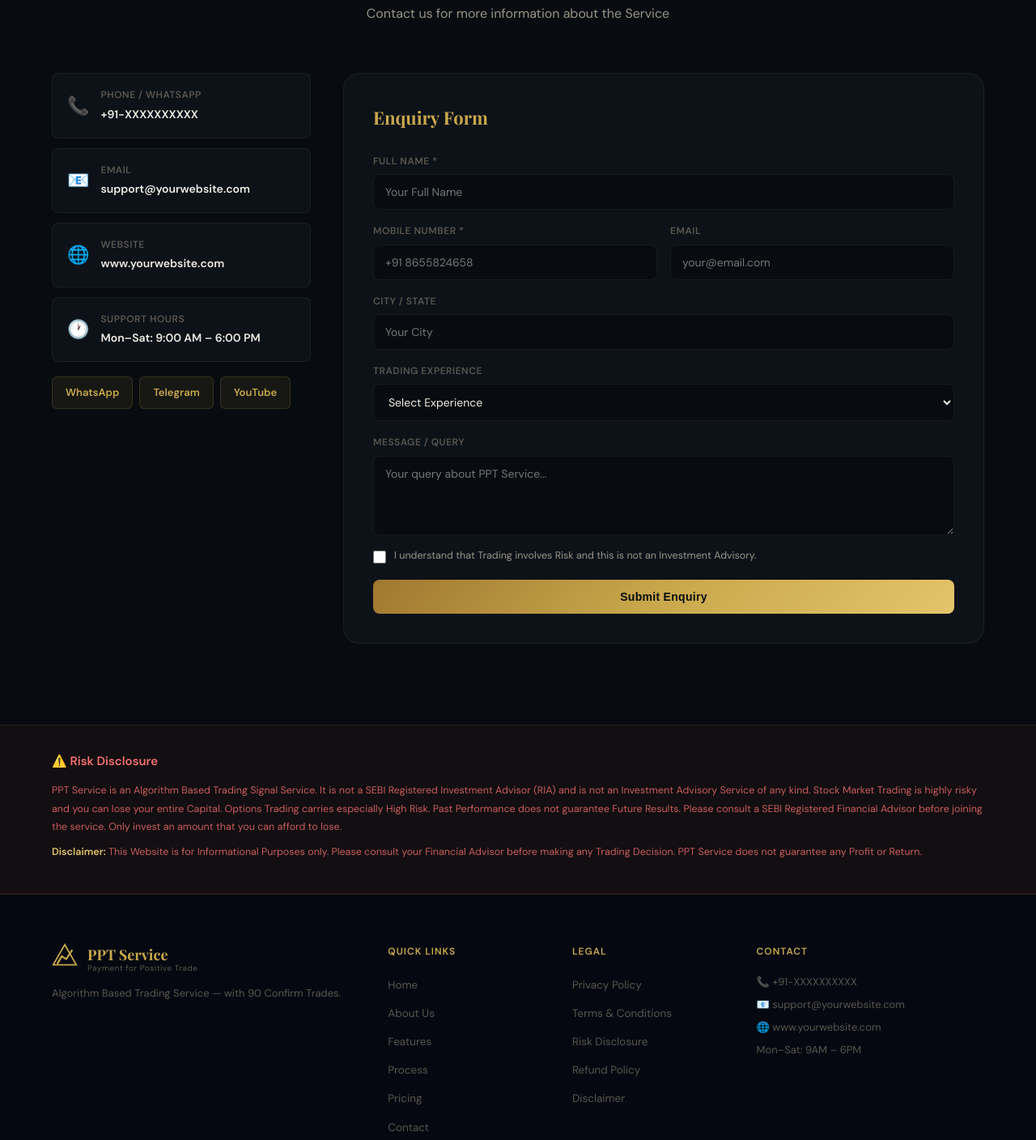
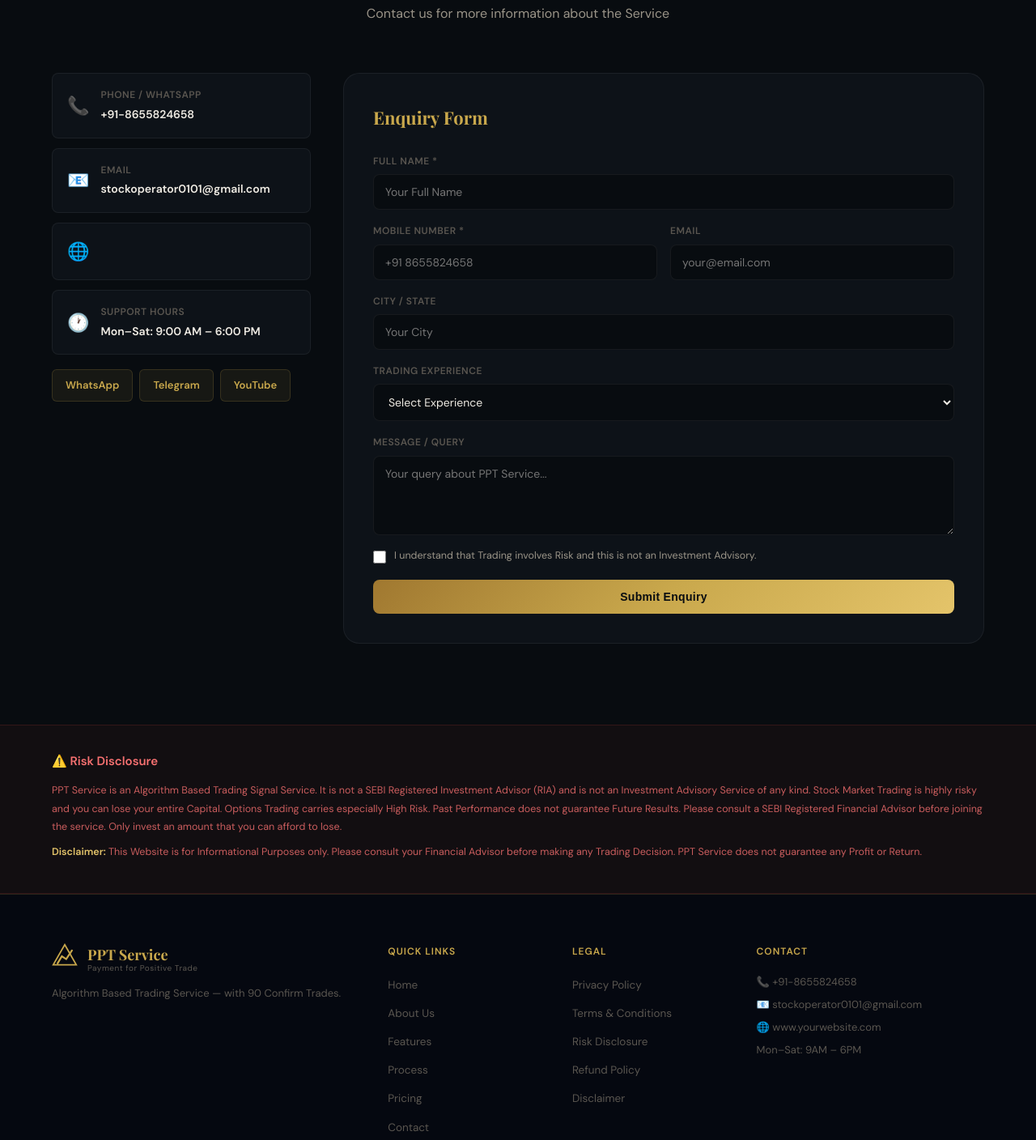
Before and after one commit to stock-operator/stock-operator, a plain HTML site: page index.html in a window 1280 px wide. Shown: the part 7138-8546 px from the top of the page at 81% size. Drawn offline with nearby package versions, Linux system fonts and the light colour scheme.

Commit message:
Update index.html

```diff
--- a/index.html
+++ b/index.html
@@ -471,22 +471,18 @@
             <div class="ci-icon">📞</div>
             <div>
               <h4>Phone / WhatsApp</h4>
-              <p>+91-XXXXXXXXXX</p>
+              <p>+91-8655824658</p>
             </div>
           </div>
           <div class="ci-card">
             <div class="ci-icon">📧</div>
             <div>
               <h4>Email</h4>
-              <p>support@yourwebsite.com</p>
+              <p>stockoperator0101@gmail.com</p>
             </div>
           </div>
           <div class="ci-card">
             <div class="ci-icon">🌐</div>
-            <div>
-              <h4>Website</h4>
-              <p>www.yourwebsite.com</p>
-            </div>
           </div>
           <div class="ci-card">
             <div class="ci-icon">🕐</div>
@@ -599,8 +595,8 @@
       </div>
       <div class="footer-contact-col">
         <h5>Contact</h5>
-        <p>📞 +91-XXXXXXXXXX</p>
-        <p>📧 support@yourwebsite.com</p>
+        <p>📞 +91-8655824658</p>
+        <p>📧 stockoperator0101@gmail.com</p>
         <p>🌐 www.yourwebsite.com</p>
         <p>Mon–Sat: 9AM – 6PM</p>
       </div>
```
